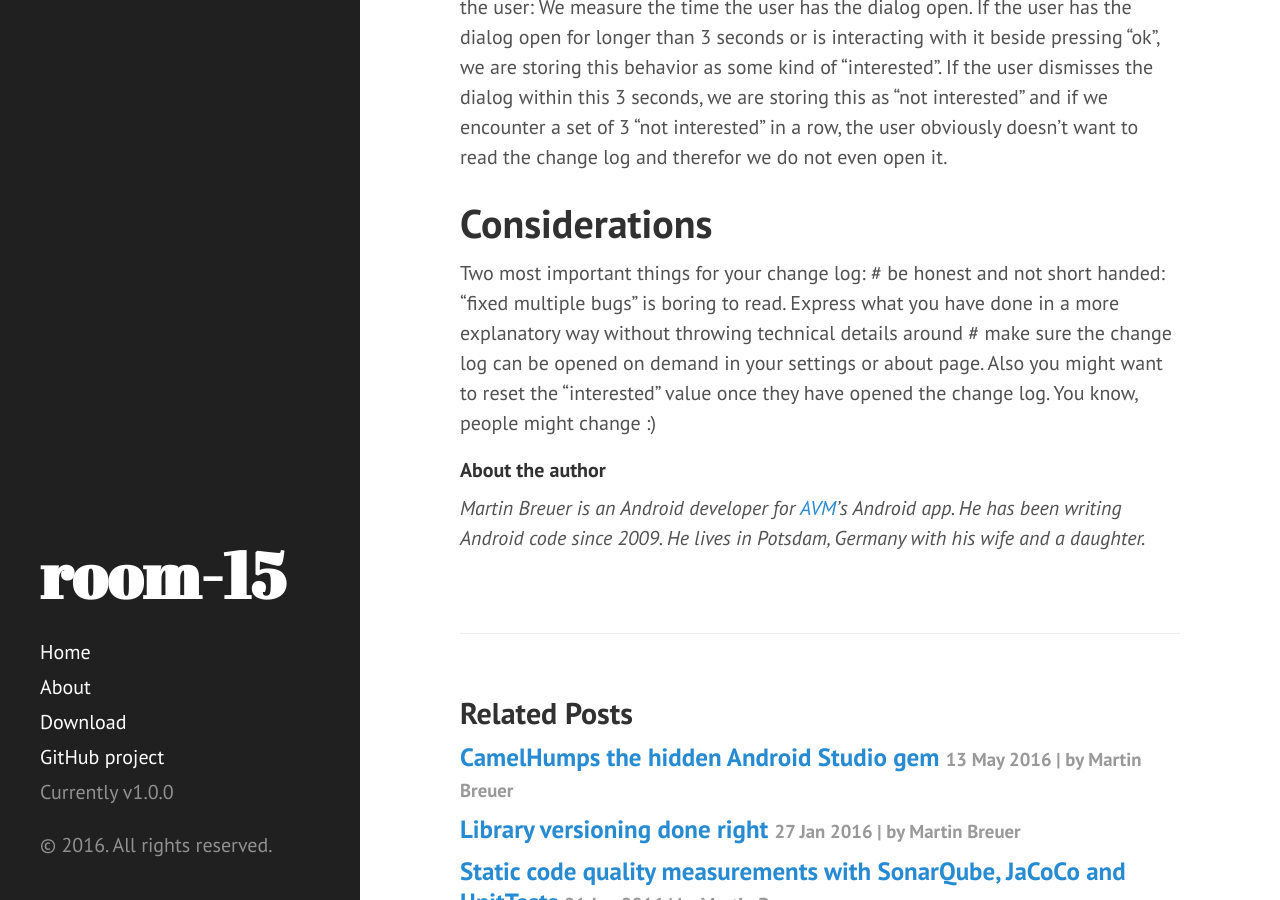
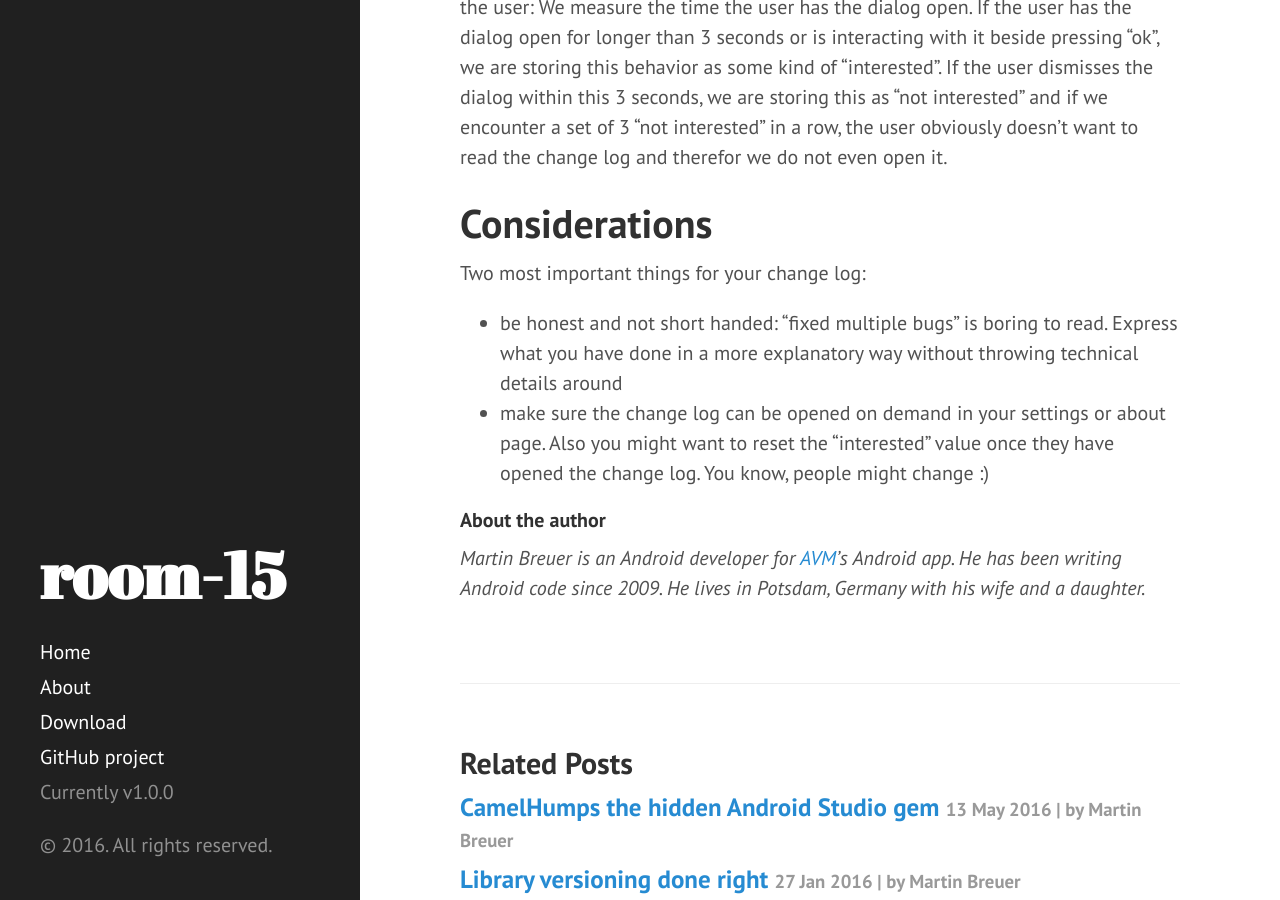
Before and after one commit to room-15/blog, a Jekyll site: the page built from _posts/2016-07-21-ChangeLog-why-you-should-care-more-than-your-users.md, in a window 1280 px wide and 900 px high, scrolled down 1047 px. Built offline with Jekyll 4.4.1, drawn with Linux system fonts in a browser that asks for light colours; comment, search, counter and statistics services are not loaded.

Commit message:
Fixed markup format

```diff
--- a/_posts/2016-07-21-ChangeLog-why-you-should-care-more-than-your-users.md
+++ b/_posts/2016-07-21-ChangeLog-why-you-should-care-more-than-your-users.md
@@ -29,8 +29,9 @@ If the user dismisses the dialog within this 3 seconds, we are storing this as "
 # Considerations
 
 Two most important things for your change log:
- # be honest and not short handed: "fixed multiple bugs" is boring to read. Express what you have done in a more explanatory way without throwing technical details around
- # make sure the change log can be opened on demand in your settings or about page. Also you might want to reset the "interested" value once they have opened the change log. You know, people might change :)
+
+* be honest and not short handed: "fixed multiple bugs" is boring to read. Express what you have done in a more explanatory way without throwing technical details around
+* make sure the change log can be opened on demand in your settings or about page. Also you might want to reset the "interested" value once they have opened the change log. You know, people might change :)
 
 #### About the author
 
```
